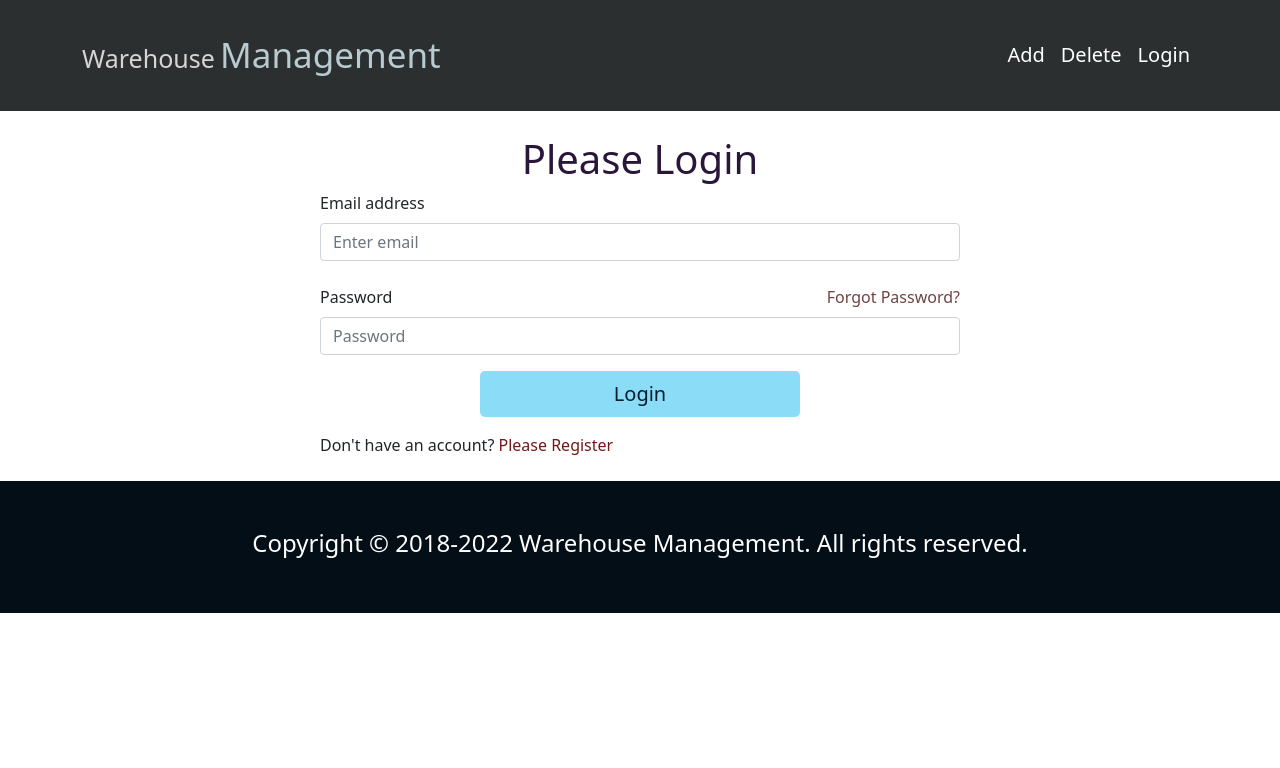
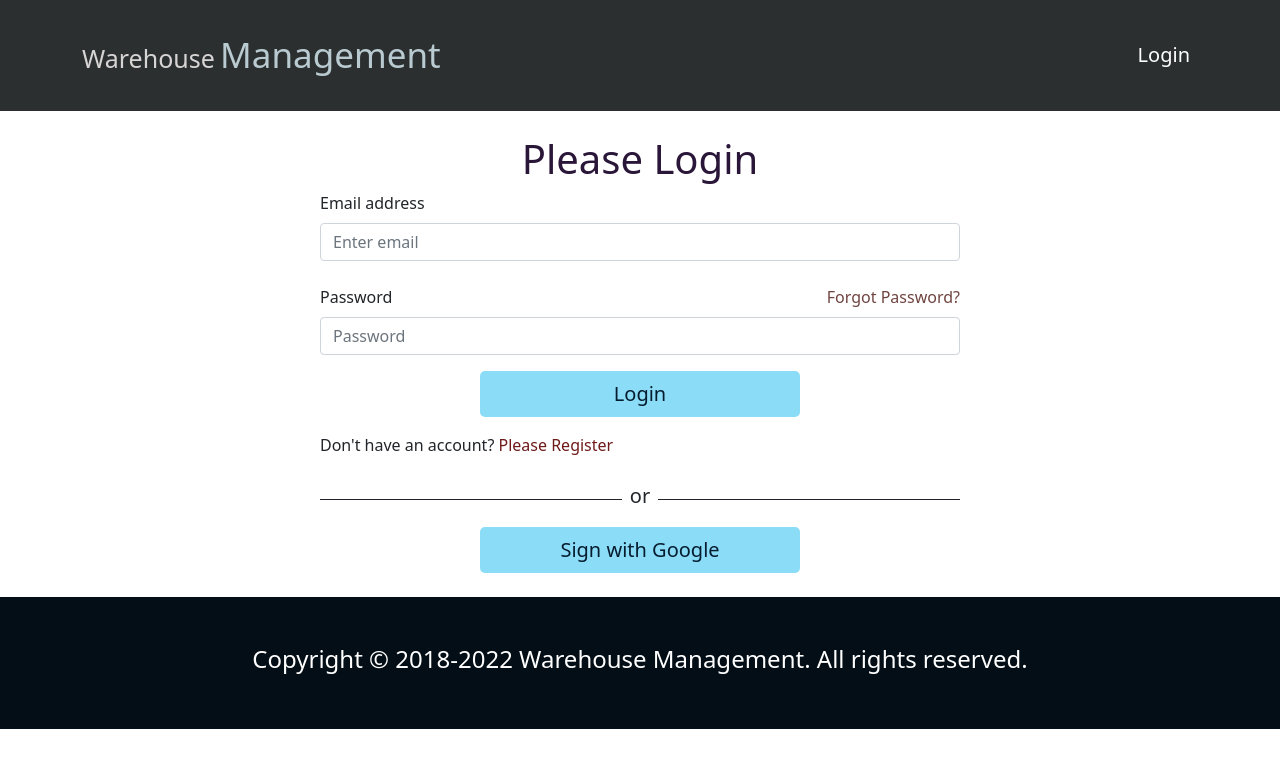
Before and after one commit to almaskhanzz/warehouse-management-client-side, a React (Create React App) app: page /login in a window 1280 px wide. Shown: the top 768 px of the page. Built offline with nearby package versions, Linux system fonts and the light colour scheme; no server answers.

Commit message:
social login updated

```diff
--- a/src/Pages/Login/Login/Login.js
+++ b/src/Pages/Login/Login/Login.js
@@ -4,6 +4,7 @@ import { useSignInWithEmailAndPassword } from 'react-firebase-hooks/auth';
 import { useLocation, useNavigate } from 'react-router-dom';
 import auth from '../../../firebase.init';
 import Loading from '../../Shared/Loading/Loading';
+import SocialLogin from '../SocialLogin/SocialLogin';
 import './Login.css';
 const Login = () => {
     const navigate = useNavigate();
@@ -51,6 +52,7 @@ const Login = () => {
                 loading && <Loading />
             }
             <p className='mt-3'>Don't have an account? <span className='register-hov' onClick={handleNavigateRegister}>Please Register</span></p>
+            <SocialLogin />
         </div>
     );
 };
--- /dev/null
+++ b/src/Pages/Login/SocialLogin/SocialLogin.js
@@ -0,0 +1,44 @@
+import React from 'react';
+import { useSignInWithGoogle } from 'react-firebase-hooks/auth';
+import { useLocation, useNavigate } from 'react-router-dom';
+import auth from '../../../firebase.init';
+import Loading from '../../Shared/Loading/Loading';
+import './SocialLogin.css';
+const SocialLogin = () => {
+    //google sign in
+    const [signInWithGoogle, user, loading, error] = useSignInWithGoogle(auth);
+
+    const navigate = useNavigate();
+    const location = useLocation();
+    const from = location.state?.from?.pathname || '/';
+    let errorElement;
+    if (error) {
+        errorElement = <div>
+            <p className='text-danger'>Error: {error?.message}</p>
+        </div>
+    }
+    if (loading) {
+        return <Loading />;
+    }
+    if (user) {
+        navigate(from, { replace: true });
+    }
+    const handleGoogleSignIn = () => {
+        signInWithGoogle();
+    }
+    return (
+        <div>
+            <div className='d-flex align-items-center'>
+                <div style={{ height: '1px' }} className='w-50 bg-dark'></div>
+                <p className='mt-2 px-2 fs-5'>or</p>
+                <div style={{ height: '1px' }} className='w-50 bg-dark'></div>
+            </div>
+            {errorElement}
+            <div>
+                <button onClick={handleGoogleSignIn} className="w-50 d-block mx-auto btn-button">Sign with Google</button>
+            </div>
+        </div>
+    );
+};
+
+export default SocialLogin;
--- a/src/Pages/ManageInventories/ManageInventories.css
+++ b/src/Pages/ManageInventories/ManageInventories.css
@@ -12,8 +12,9 @@
 }
 
 .manage-item {
-    border: 2px solid rgb(32, 33, 39);
+    border: none;
     border-radius: 15px;
+    background-color: rgb(251, 243, 233);
 }
 
 .item-info {
@@ -23,8 +24,18 @@
 
 }
 
+.item-info h3 {
+    color: rgb(38, 33, 26);
+}
+
 .item-info img {
     width: 70px;
     border-radius: 50%;
     margin-left: 20px;
 }
+
+.manage-delete {
+    border: none;
+    border-radius: 15px;
+    background-color: rgb(66, 200, 249);
+}
--- a/src/Pages/ManageInventories/ManageInventories.js
+++ b/src/Pages/ManageInventories/ManageInventories.js
@@ -18,7 +18,7 @@ const ManageInventories = () => {
                             <img src={item.img} alt="" />
                         </div>
                         <div className='d-flex justify-content-center mb-3'>
-                            <button className=''>Delete</button>
+                            <button className='manage-delete px-4 py-1'>Delete</button>
                         </div>
                     </div>)
                 }
--- a/src/Pages/Shared/Header/Header.js
+++ b/src/Pages/Shared/Header/Header.js
@@ -22,8 +22,13 @@ const Header = () => {
                         <Nav className="me-auto">
                         </Nav>
                         <Nav>
-                            <Nav.Link className='text-white fs-5' as={Link} to="/add">Add</Nav.Link>
-                            <Nav.Link className='text-white fs-5' as={Link} to="/delete">Delete</Nav.Link>
+                            {
+                                user && <>
+                                    <Nav.Link className='text-white fs-5' as={Link} to="/manageinventories">Manage Items</Nav.Link>
+                                    <Nav.Link className='text-white fs-5' as={Link} to="/additem">Add Item</Nav.Link>
+                                    <Nav.Link className='text-white fs-5' as={Link} to="/myitem">My Items</Nav.Link>
+                                </>
+                            }
                             {
                                 user ?
                                     <Button onClick={handleLogout} className='text-decoration-none text-white fs-5' variant="link">Logout</Button>
```
Also changed, not shown: src/Pages/Login/SocialLogin/SocialLogin.css (added).
